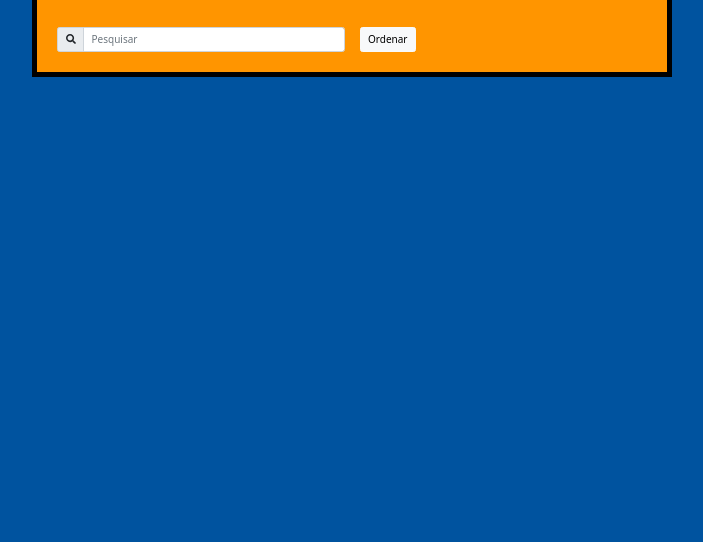
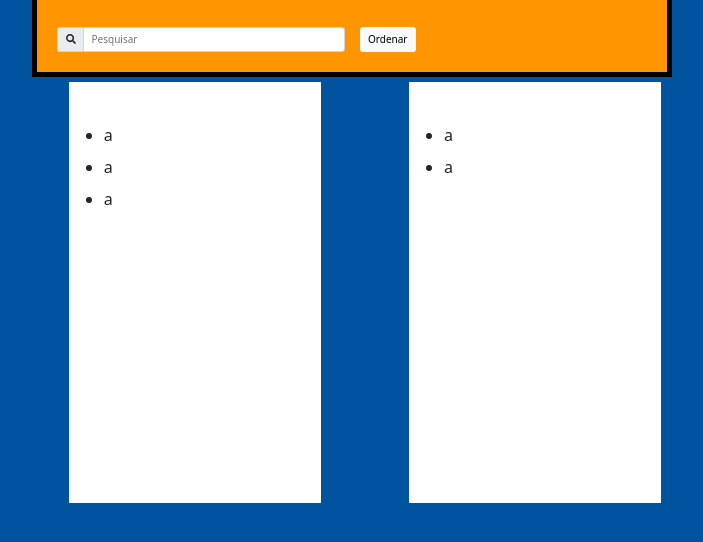
Before and after one commit to RenanGAS/JavaScript, a website: page search.html in a window 1280 px wide. Shown: the part 74-616 px from the top of the page, without its empty margins (288-991 px from the left). Drawn offline with nearby package versions, Linux system fonts and the light colour scheme.

Commit message:
style: try to format the ul tag correctly

```diff
--- a/search.html
+++ b/search.html
@@ -56,29 +56,20 @@
         </div>
     </div>
 
-    <!-- <div class="split left">
-        <div class="centered">
-            <ul>
-                <li>a</li>
-                <li>a</li>
+        <div class="split left mt-5">
+            <ul style="padding: 15% 14%;">
                 <li>a</li>
                 <li>a</li>
                 <li>a</li>
             </ul>
         </div>
-    </div>
 
-    <div class="split right">
-        <div class="centered">
-            <ul>
-                <li>a</li>
-                <li>a</li>
-                <li>a</li>
+        <div class="split right mt-5">
+            <ul style="padding: 15% 14%;">
                 <li>a</li>
                 <li>a</li>
             </ul>
         </div>
-    </div> -->
 
     <script src="https://cdn.jsdelivr.net/npm/bootstrap@5.1.0/dist/js/bootstrap.bundle.min.js"
         integrity="sha384-U1DAWAznBHeqEIlVSCgzq+c9gqGAJn5c/t99JyeKa9xxaYpSvHU5awsuZVVFIhvj"
```
